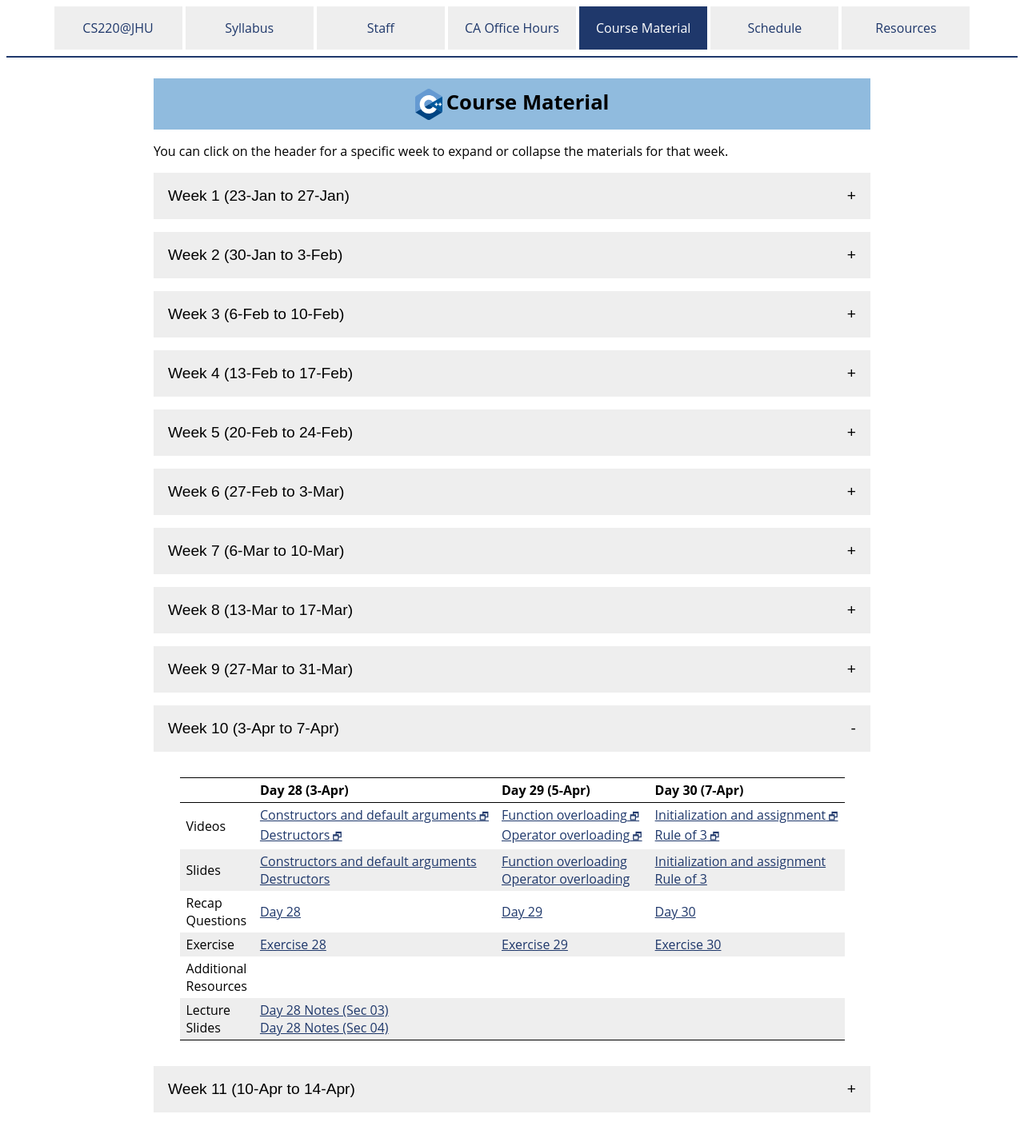
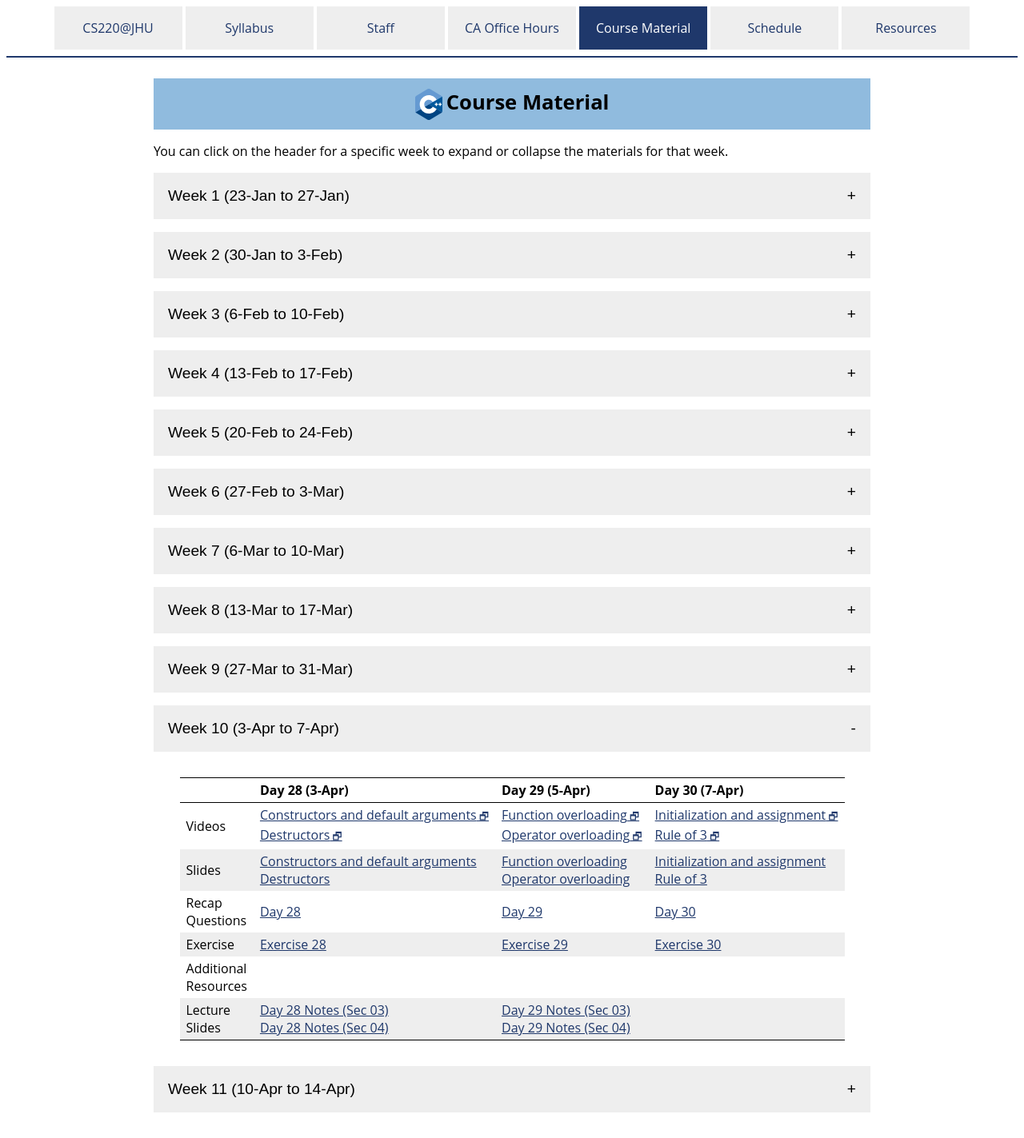
Before and after one commit to vivek-booshan/cs220-sp23, a Jekyll site: the page built from material.md, in a window 1280 px wide. Shown: the whole page at 80% size. Built offline with Jekyll 4.4.1, drawn with Linux system fonts in a browser that asks for light colours.

Commit message:
day 29 notes for sec 03/04

```diff
--- a/material.csv
+++ b/material.csv
@@ -220,6 +220,8 @@ Week,Day,Date,Type,Link text,URL
 10,2,5-Apr,Slides,Operator overloading,slides/day29_operator_overloading.pdf
 10,2,5-Apr,Recap,Day 29,questions/day29.html
 10,2,5-Apr,Exercise,Exercise 29,exercise/ex29.html
+10,2,5-Apr,LectureSlides,"Day 29 Notes (Sec 03)",slides/notes/sp23_day29_sec03.pdf
+10,2,5-Apr,LectureSlides,"Day 29 Notes (Sec 04)",slides/notes/sp23_day29_sec04.pdf
 10,3,7-Apr,Video,Initialization and assignment,https://jh.hosted.panopto.com/Panopto/Pages/Viewer.aspx?id=f9091b95-ab29-46fe-82b8-ae2300279e93
 10,3,7-Apr,Video,Rule of 3,https://jh.hosted.panopto.com/Panopto/Pages/Viewer.aspx?id=181313b7-6b07-400c-addf-ae2300279df3
 10,3,7-Apr,Slides,Initialization and assignment,slides/day30_initialization_assignments.pdf
--- a/material.md
+++ b/material.md
@@ -522,7 +522,7 @@ the materials for that week.
     <tr>
       <td>Lecture<br>Slides</td>
       <td><a href='slides/notes/sp23_day28_sec03.pdf'>Day 28 Notes (Sec 03)</a><br><a href='slides/notes/sp23_day28_sec04.pdf'>Day 28 Notes (Sec 04)</a></td>
-      <td></td>
+      <td><a href='slides/notes/sp23_day29_sec03.pdf'>Day 29 Notes (Sec 03)</a><br><a href='slides/notes/sp23_day29_sec04.pdf'>Day 29 Notes (Sec 04)</a></td>
       <td></td>
     </tr>
   </tbody>
```
Also changed, not shown: 2 other files.
